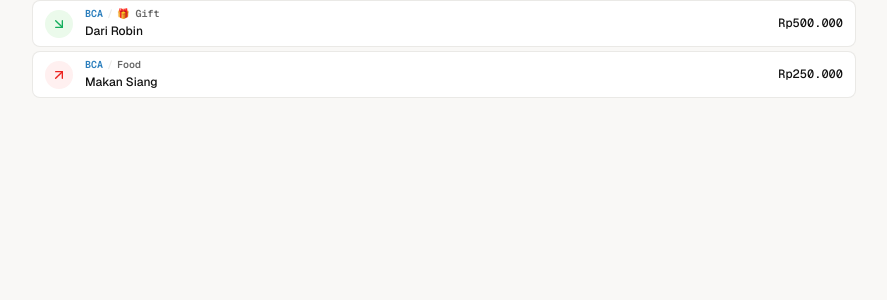
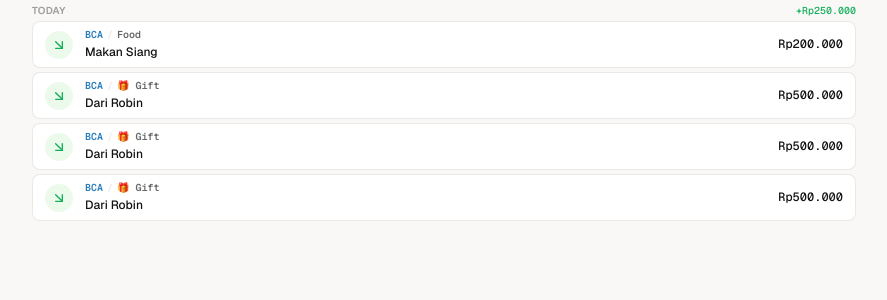
Before and after one commit to githubhiseka/hangry-fe-intern-test, a React (Vite) app: page / in a window 1280 px wide. Shown: the top 300 px of the page, without its empty margins (196-1083 px from the left). Built offline with nearby package versions, Linux system fonts and the light colour scheme.

Commit message:
feat: grouped transaction by date
+ made it into a component

```diff
--- a/src/App.jsx
+++ b/src/App.jsx
@@ -3,27 +3,46 @@ import reactLogo from './assets/react.svg'
 import viteLogo from './assets/vite.svg'
 import heroImg from './assets/hero.png'
 import TransactionItem from './components/TransactionItem'
+import DateGroup from './components/DateGroup'
 
 function App() {
 
   return (
     <div className="flex flex-col items-center gap-1">
-      <TransactionItem transaction={{
+      <DateGroup label="Today" dailyTotal={250000} transactions={[
+        {
           id: 1,
+          type: "income",
+          account: "BCA",
+          category: "Food",
+          note: "Makan Siang",
+          amount: 200000,
+        },
+        {
+          id: 2,
           type: "income",
           account: "BCA",
           category: "🎁 Gift",
           note: "Dari Robin",
           amount: 500000,
-      }} />
-      <TransactionItem transaction={{
-        id: 2,
-        type: "expense",
+        },
+        {
+          id: 3,
+          type: "income",
           account: "BCA",
-        category: "Food",
-        note: "Makan Siang",
-        amount: 250000,
-      }} />
+          category: "🎁 Gift",
+          note: "Dari Robin",
+          amount: 500000,
+        },
+        {
+          id: 4,
+          type: "income",
+          account: "BCA",
+          category: "🎁 Gift",
+          note: "Dari Robin",
+          amount: 500000,
+        },
+      ]} />
     </div>
   )
 }
--- /dev/null
+++ b/src/components/DateGroup.jsx
@@ -0,0 +1,26 @@
+import TransactionItem from "./TransactionItem";
+
+export default function DateGroup({ label, transactions, dailyTotal }) {
+  const isPositive = dailyTotal >= 0;
+
+  return (
+    <div>
+      {/* Date header */}
+      <div className="flex h-[21px] w-[856px] items-center justify-between px-4 py-1">
+        <span className="text-xs font-semibold text-text-muted uppercase tracking-wide">
+          {label}
+        </span>
+        <span className={`text-xs font-medium font-mono ${isPositive ? "text-success" : "text-danger"}`}>
+          {isPositive ? "+" : "-"}Rp{Math.abs(dailyTotal).toLocaleString("id-ID")}
+        </span>
+      </div>
+
+      {/* Transactions */}
+      <div className="flex flex-col items-center gap-1">
+        {transactions.map((t) => (
+          <TransactionItem key={t.id} transaction={t} />
+        ))}
+      </div>
+    </div>
+  );
+}
```
Lines whose indentation alone changed are shown as unchanged.
